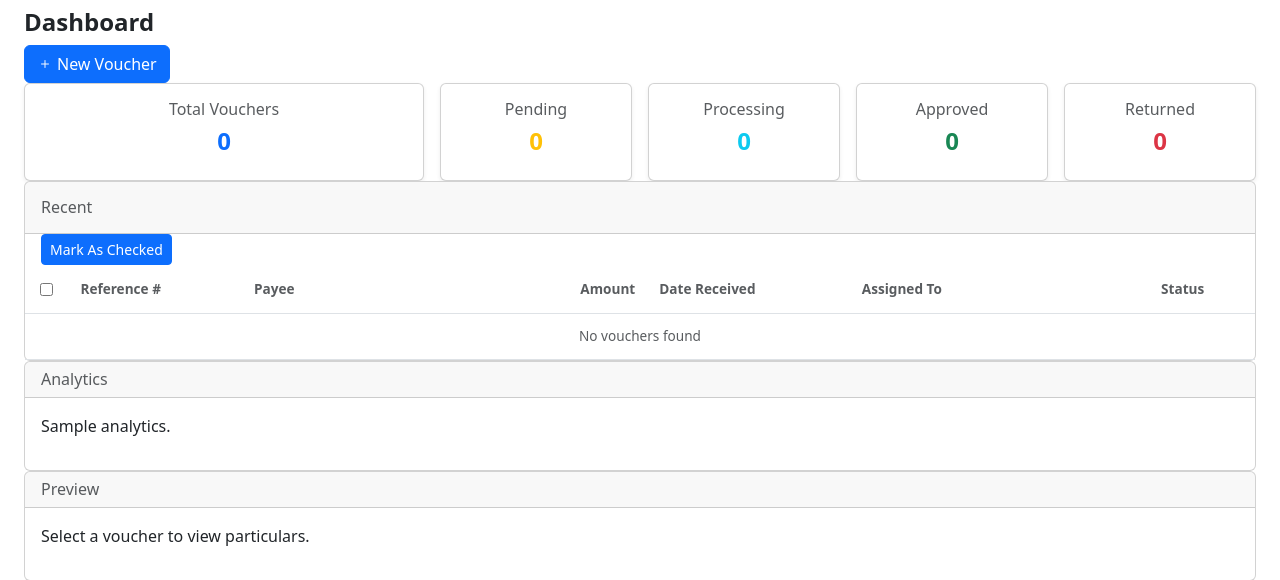
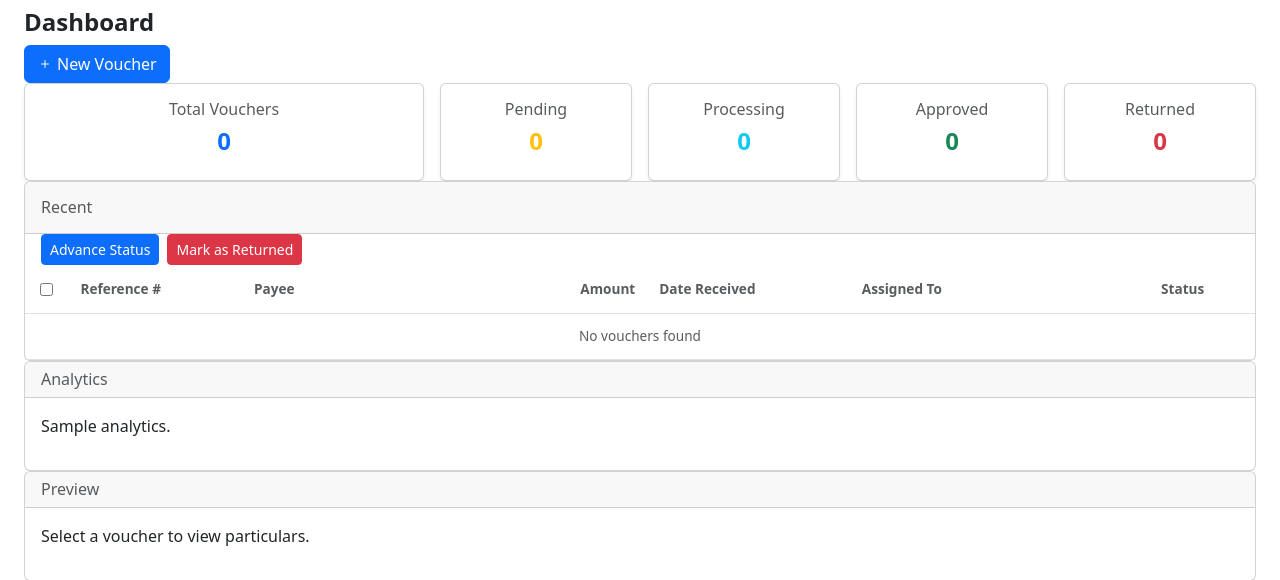
Before and after one commit to pdmg-dev/workflow-meta-tracker, a Flask app: page /dashboard in a window 1280 px wide. Shown: the part 80-660 px from the top of the page. Run offline with Flask 3, Linux system fonts and the light colour scheme; a user stored in the database is signed in; some libraries are stand-ins or nearby versions.

Commit message:
feat: impement voucher status update from all workflow voucher  transitions

```diff
--- a/app/templates/dashboard.html
+++ b/app/templates/dashboard.html
@@ -17,16 +17,28 @@
         <!-- Recent Table -->
         <div class="card">
           <h6 class="card-header text-muted py-3">Recent</h6>
+          <div class="d-flex justify-content-left gap-2 ps-3">
             <button
-            id="mark-checked-btn"
-            class="btn btn-primary btn-sm mx-3 align-self-start"
+              class="btn btn-primary btn-sm"
               hx-post="{{ url_for('voucher.bulk_update_status') }}"
               hx-target="#table-container"
               hx-swap="innerHTML"
               hx-include="#update-status-form"
             >
-            Mark As Checked
+              Advance Status
             </button>
+
+            <button
+              class="btn btn-danger btn-sm"
+              hx-post="{{ url_for('voucher.bulk_update_status', target='returned') }}"
+              hx-target="#table-container"
+              hx-swap="innerHTML"
+              hx-include="#update-status-form"
+            >
+              Mark as Returned
+            </button>
+          </div>
+
           <div id="table-container" class="table-container scroll-area">{% include 'voucher/_table.html' %}</div>
         </div>
       </div>
```
Also changed, not shown: app/blueprints/voucher/views.py (+51 -11 lines). Lines whose indentation alone changed are shown as unchanged.
